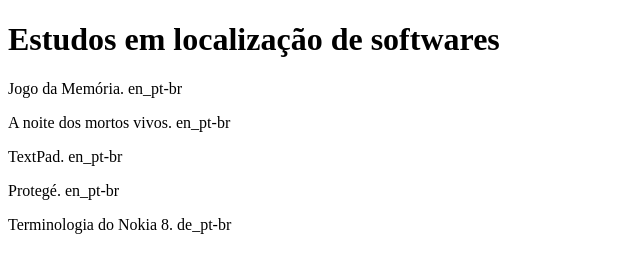
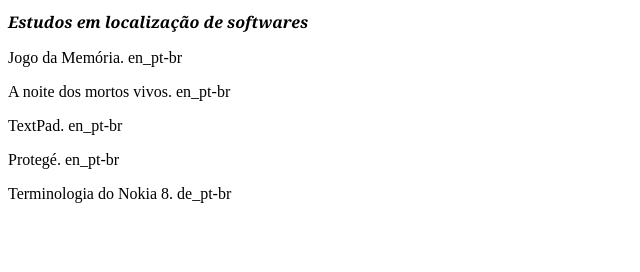
Before and after one commit to fernandonaumann/fernandonaumann.github.io, a plain HTML site: page index.html in a window 1280 px wide. Shown: the whole page, without its empty margins (0-640 px from the left). Drawn offline with Linux system fonts and the light colour scheme.

Commit message:
Update index.html

```diff
--- a/index.html
+++ b/index.html
@@ -1,7 +1,7 @@
 <!DOCTYPE html>
 <html>
 <body>
-<h1>Estudos em localização de softwares</h1>
+<h1 style = "font-family:georgia,garamond,serif;font-size:16px;font-style:italic;">Estudos em localização de softwares</h1>
 <p>Jogo da Memória. en_pt-br</p>
 <p>A noite dos mortos vivos. en_pt-br</p>
 <p>TextPad. en_pt-br</p>
```
